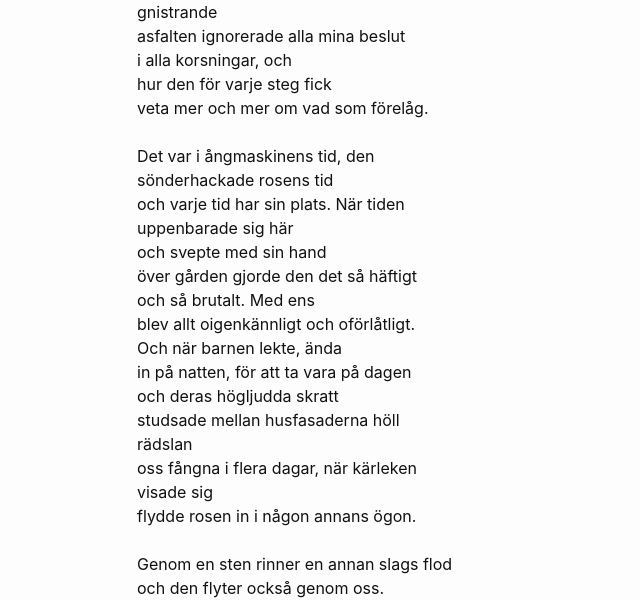
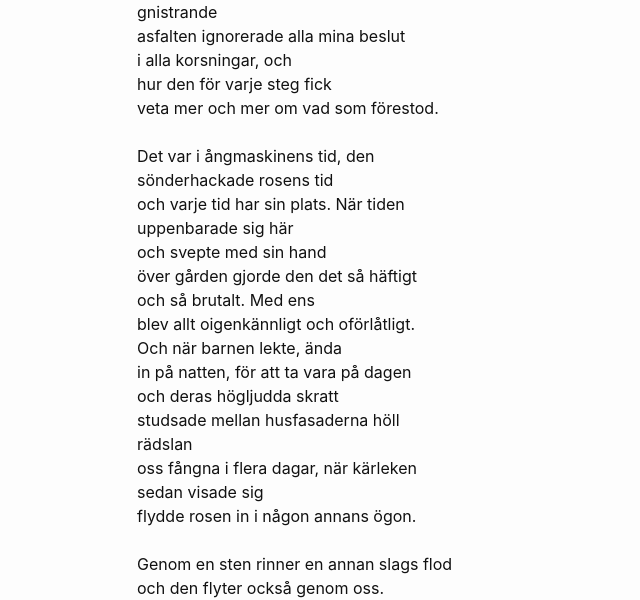
Before and after one commit to terr4form4/terr4form4.github.io, a Jekyll site: the page built from _posts/poesi/2024-01-03-dikter-2023-2024.md, in a window 1280 px wide and 900 px high, scrolled down 8249 px. Shown: the part 162-762 px from the top of the window, without its empty margins (133-773 px from the left). Built offline with Jekyll 4.4.1, drawn with Linux system fonts in a browser that asks for light colours; comment, search, counter and statistics services are not loaded.

Commit message:
ångmaskinen

```diff
--- a/_posts/poesi/2024-01-03-dikter-2023-2024.md
+++ b/_posts/poesi/2024-01-03-dikter-2023-2024.md
@@ -346,7 +346,7 @@ gnistrande<br/>
 asfalten ignorerade alla mina beslut<br/>
 i alla korsningar, och<br/>
 hur den för varje steg fick<br/>
-veta mer och mer om vad som förelåg.<br/>
+veta mer och mer om vad som förestod.<br/>
 <br/>
 Det var i ångmaskinens tid, den<br/>
 sönderhackade rosens tid<br/>
@@ -362,7 +362,7 @@ och deras högljudda skratt<br/>
 studsade mellan husfasaderna höll<br/>
 rädslan<br/>
 oss fångna i flera dagar, när kärleken<br/>
-visade sig<br/>
+sedan visade sig<br/>
 flydde rosen in i någon annans ögon.<br/>
 <br/>
 Genom en sten rinner en annan slags flod<br/>
```
